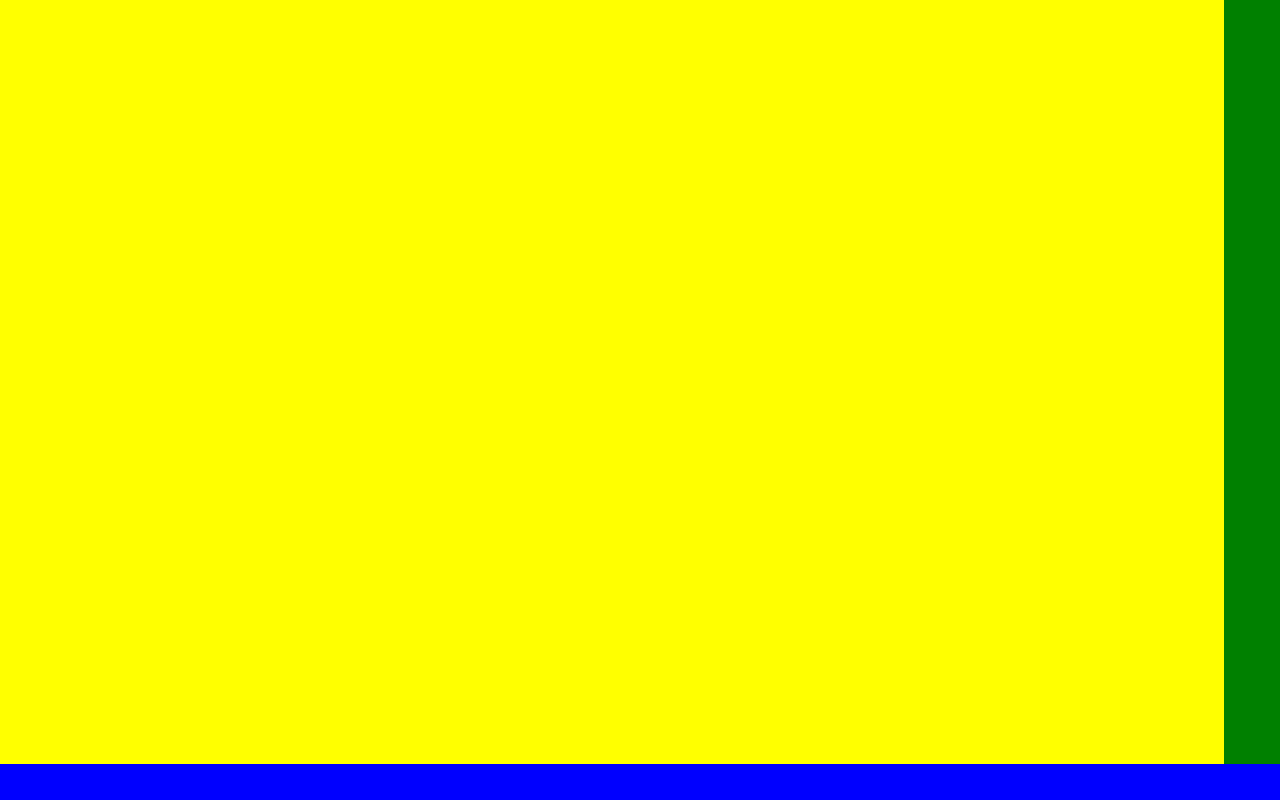
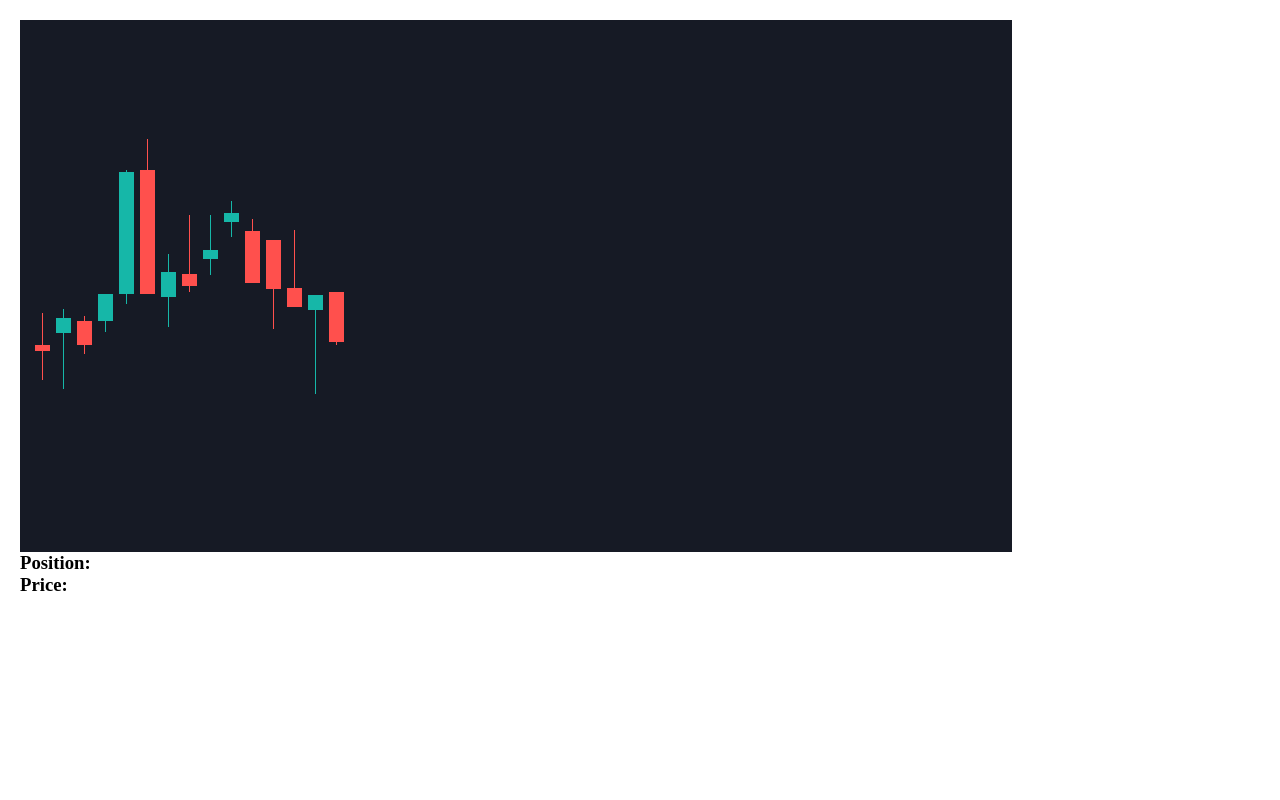
Before and after one commit to MohsenCreative/TbotChartPro, a plain HTML site: page index.html in a window 1280 px wide. Drawn offline with Linux system fonts and the light colour scheme.

Commit message:
refactor: creating first layout of chart

```diff
--- a/index.html
+++ b/index.html
@@ -1,30 +1,39 @@
 <!DOCTYPE Html>
+
 <html>
 <head>
-    <title>Tbot Chart Pro</title>
     <meta charset="UTF-8">
     <meta name="viewport" content="width=device-width,initial-scale=1">
+
+    <title>Drag & Drop Project</title>
     <link rel="stylesheet" href="tbotChartPro.css">
 </head>
+
+
+
 <body>
 
-<div class="chart-container">
+<div class="container">
+    <canvas class="main-canvas"></canvas>
+</div>
 
-        <div class="chart-bar">
-            <div class="chart-bar-inner"></div>
-        </div>
-        <div class="price-bar">
-            <div class="price-bar-inner"></div>
-        </div>
-        <div class="time-bar">
-            <div class="time-bar-inner"></div>
-        </div>
 
+<div class="position">
+    <h3>Position: </h3>
 </div>
+<div class="price">
+    <h3>Price: </h3>
+</div>
+
+
+
+
+
 
 
 <script src="tbotChartPro.js"></script>
 </body>
 
 
+
 </html>
--- a/tbotChartPro.css
+++ b/tbotChartPro.css
@@ -1,64 +1,21 @@
+*{
+    margin:0;
+    padding:0;
+    box-sizing:border-box;
+
+}
 html,body{
     width:100%;
     height:100%;
-    margin:0;
-    padding:0;
-    /*display:flex;*/
-    /*justify-content: center;*/
 }
-*{
-    /*box-sizing: border-box;*/
+body{
+    padding:20px;
 }
-.chart-container{
-    box-sizing: border-box;
-    position:relative;
-    width:100%;
-    height:100%;
+.container{
+    width:80%;
+    height:70%;
     background-color:red;
-    margin:0;
-    padding:10px;
 }
-.chart-bar{
-    box-sizing: border-box;
-    position:absolute;
-    top: 0;
-    left:0;
-    width:100%;
-    height:100%;
-    background-color:yellow;
-    padding-right: 56px;
-    padding-bottom: 36px;
+.main-canvas{
+    background-color:#161A25;
 }
-.time-bar{
-    box-sizing: border-box;
-    position:absolute;
-    bottom: 0;
-    left:0;
-    width:100%;
-    height:36px;
-    background-color:blue;
-    padding-right: 56px;
-}
-.price-bar{
-    box-sizing: border-box;
-    position:absolute;
-    top:0;
-    right:0;
-    width:56px;
-    height:100%;
-    background-color: green;
-    padding-bottom: 36px;
-
-}
-.price-bar-inner{
-    width:100%;
-    height:100%;
-}
-.chart-bar-inner{
-    width:100%;
-    height:100%;
-}
-.time-bar-inner{
-    width:100%;
-    height:100%;
-}
--- a/tbotChartPro.js
+++ b/tbotChartPro.js
@@ -1,70 +1,109 @@
 
-let priceCanvas = document.querySelector('.price-canvas');
+let container = document.querySelector('.container');
+let canvas = document.querySelector('.main-canvas');
+context = canvas.getContext('2d');
+canvas.style.cursor = 'crosshair';
 
-priceCanvas.width = priceCanvas.parentElement.offsetWidth;
-priceCanvas.height = priceCanvas.parentElement.offsetHeight;
+///////////////////////////////////////////
+// Set canvas width and height
+
+canvas.width = container.offsetWidth;
+canvas.height = container.offsetHeight;
+let cWidth =canvas.width;
+let cHeight = canvas.height;
+
+
+/////////////////////
+// Data
+
+let thicks = []; // candlestick data
+
+thicks.push({open:27971.00, close:27938.00, high:27971.00, low:27936.00});
+thicks.push({open:27959.00, close:27969.00, high:27969.00, low:27904.00});
+thicks.push({open:27974.00, close:27961.00, high:28012.00, low:27961.00});
+thicks.push({open:28005.00, close:27973.00, high:28005.00, low:27947.00});
+thicks.push({open:28011.00, close:27977.00, high:28019.00, low:27977.00});
+thicks.push({open:28017.00, close:28023.00, high:28031.00, low:28007.00});
+thicks.push({open:27993.00, close:27999.00, high:28022.00, low:27982.00});
+thicks.push({open:27983.00, close:27975.00, high:28022.00, low:27971.00});
+thicks.push({open:27968.00, close:27984.00, high:27996.00, low:27948.00});
+thicks.push({open:28051.00, close:27970.00, high:28072.00, low:27970.00});
+thicks.push({open:27970.00, close:28050.00, high:28051.00, low:27963.00});
+thicks.push({open:27952.00, close:27970.00, high:27970.00, low:27945.00});
+thicks.push({open:27952.00, close:27936.00, high:27955.00, low:27930.00});
+thicks.push({open:27944.00, close:27954.00, high:27960.00, low:27907.00});
+thicks.push({open:27936.00, close:27932.00, high:27957.00, low:27913.00});
+
+
+thicks.reverse();
+//////////////////////
+// Constants
+
+const thicksWidth = 15; // width of candles
+const thicksGap = 6; // distance between candles
+const pinWidth = 1; // width of candle shadow
+const pricePrecision = 2; // price precision for chart and showing price
+const minStep = 0.5; // price steps for entry
+const decimalSize = 0.001; // volume steps for entry
+const yGap = 0.3; // of canvas height
+const rightGap = 0.3; // of canvas width
+
+////////////////////
+// Variables
+
+let maxPrice = 28150.00;
+let minPrice = 27800.00;
+
+let priceRange = maxPrice - minPrice;
 
 
 
+let drawThicks = function(){
+    context.clearRect(0, 0, cWidth, cHeight);
+    ww = thicksWidth;
+    for (let thick of thicks){
+        let highPosition = priceToAxis(maxPrice,minPrice, cHeight,thick.high);
+        let lowPosition = priceToAxis(maxPrice,minPrice, cHeight,thick.low);
+        let openPosition = priceToAxis(maxPrice,minPrice, cHeight,thick.open);
+        let closePosition = priceToAxis(maxPrice,minPrice, cHeight,thick.close);
+
+        let bodyY = Math.abs(closePosition - openPosition);
+        let shadowY = Math.abs(highPosition - lowPosition);
+
+        context.fillStyle = (thick.close>thick.open ? '#16b7a8' : '#ff504d');
+        context.fillRect( ww, (thick.close>thick.open ?closePosition : openPosition),thicksWidth, bodyY);
+        context.fillRect( (ww+((thicksWidth/2)-(pinWidth/2))),highPosition ,pinWidth, shadowY);
+        ww+=(thicksWidth+thicksGap);
+    }
+}
+
+drawThicks();
+
+/* ############################################################ */
+
+let position = document.querySelector('.position');
+let price = document.querySelector('.price');
+
+canvas.onmousemove = function(e){
+
+    let rect = this.getBoundingClientRect();
+    let y = Math.abs(e.clientY-rect.top);
+    let x = Math.abs(e.clientX-rect.left);
+    context.clearRect(0,0, cWidth, cHeight);
+    drawThicks();
+    context.fillStyle = 'gray';
+    context.fillRect(0,y,canvas.width,0.5);
+    context.fillRect(x,0,0.5,canvas.height);
+    position.firstElementChild.innerHTML = 'Positions: X= '+ x + '  Y= ' + y;
+    let pricePieces = (Math.abs(maxPrice-minPrice))/canvas.height;
+    let finalPrice = (minPrice+((canvas.height-y)*pricePieces));
+    price.firstElementChild.innerHTML = 'Positions: X= '+ x + '  Y= ' + finalPrice.toFixed(2);
+
+}
 
 
 
-
-// let draggable = document.getElementById("draggable");
-// let chart = document.getElementById("chart-container");
-// let cordinates = document.getElementById("cordinates");
-// console.log(chart.offsetHeight);
-//
-// let rect = chart.getBoundingClientRect().y;
-// console.log(rect);
-//
-// //draggable.onmousedown = mouseDown;
-//
-//
-// function mouseDown(elementId){
-//     document.onmousemove = function(e){
-//         e.preventDefault();
-//         console.log('moving');
-//         let thisElement = document.getElementById(elementId);
-//         if(e.clientY > rect && e.clientY < ((chart.offsetHeight+rect)-thisElement.offsetHeight)){
-//             thisElement.style.top = (e.clientY - rect)+'px';
-//         }
-//     };
-//     document.onmouseup = function(e){
-//         let thisElement = document.getElementById(elementId);
-//         console.log(e.clientY);
-//         document.onmouseup = null;
-//         document.onmousemove = null;
-//     };
-//
-// }
-//
-// let canvas = document.getElementById('canvas1');
-// let div = document.getElementById('div');
-// let position = document.getElementById('position');
-//
-// canvas.width = div.offsetWidth;
-// canvas.height = div.offsetHeight*2;
-// let canvasHeight = canvas.offsetHeight/4;
-// canvas.style.top= -canvasHeight+'px';
-//
-// let c = canvas.getContext('2d');
-//
-// c.fillStyle = "green";
-// c.fillRect(0,0,7,40);
-// c.fillRect(790,22,7,100);
-// c.fillRect(25,10,1,300);
-//
-// canvas.addEventListener("mousemove", function (evt) {
-//     var mousePos = getMousePos(canvas, evt);
-//     position.innerHTML = mousePos.x + ',' + mousePos.y +','+(28000+(mousePos.y*1.25));
-// }, false);
-//
-// //Get Mouse Position
-// function getMousePos(canvas, evt) {
-//     var rect = canvas.getBoundingClientRect();
-//     return {
-//         x: evt.clientX - rect.left,
-//         y: evt.clientY - rect.top
-//     };
-// }
+function priceToAxis(maxPrice,minPrice, canvasHeight,price){
+    let position = canvasHeight- ((canvasHeight * (price - minPrice))/(maxPrice - minPrice));
+    return Math.round(position);
+}
```
